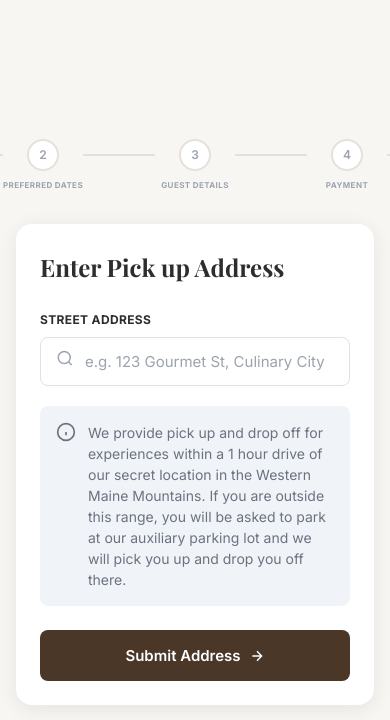
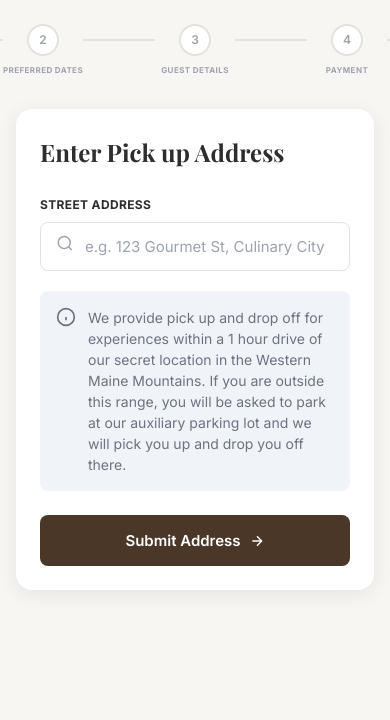
Before and after one commit to elabonarsky-dev/chametz-restaurant, a website: page public/index.html in a window 390 px wide. Shown: the top 720 px of the page. Drawn offline with nearby package versions, Linux system fonts and the light colour scheme.

Commit message:
modify responsive

```diff
--- a/public/css/style.css
+++ b/public/css/style.css
@@ -984,6 +984,7 @@ textarea.form-input {
 @media (max-width: 640px) {
   .booking-page {
     padding: 1.5rem 1rem;
+    justify-content: flex-start; /* on phones, content starts near top instead of vertically centering */
   }
 
   .stepper-line {
```
